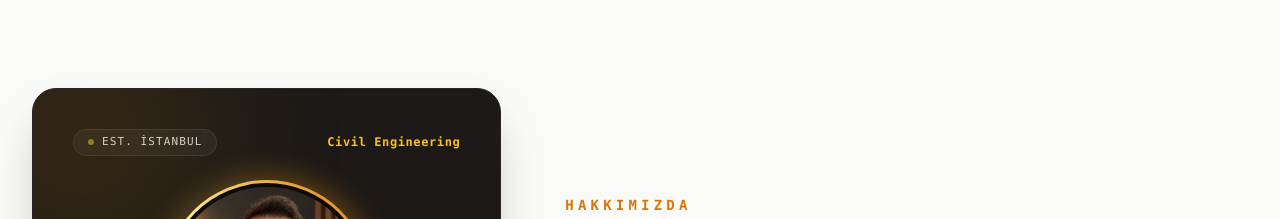
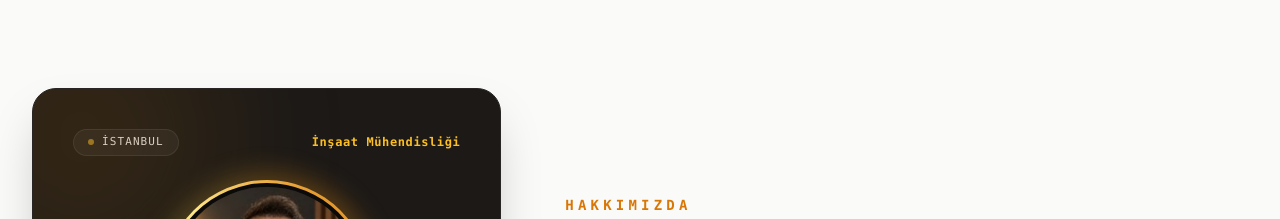
Before and after one commit to yusufcalisir/construction-web, a Next.js app: page / in a window 1280 px wide. Shown: the part 840-1059 px from the top of the page. Built offline with nearby package versions, Linux system fonts and the light colour scheme.

Commit message:
fix: localize Livan Gur card badges for Istanbul and civil engineering discipline

```diff
--- a/components/About.tsx
+++ b/components/About.tsx
@@ -33,7 +33,7 @@ export default function About() {
                   {t('about.since')}
                 </span>
                 <span className="text-amber-400 text-xs font-mono tracking-wider font-semibold">
-                  Civil Engineering
+                  {t('about.discipline')}
                 </span>
               </div>
 
@@ -63,7 +63,7 @@ export default function About() {
                 {/* Verified Civil Engineer Seal */}
                 <div
                   className="absolute bottom-1 right-1 sm:bottom-2 sm:right-2 w-10 h-10 rounded-full bg-gradient-to-br from-amber-400 to-amber-600 border-2 border-stone-900 shadow-xl flex items-center justify-center text-stone-950"
-                  title="İnşaat Mühendisi"
+                  title={t('about.discipline')}
                 >
                   <svg className="w-5 h-5 text-stone-950" fill="currentColor" viewBox="0 0 24 24">
                     <path d="M12 1L3 5v6c0 5.55 3.84 10.74 9 12 5.16-1.26 9-6.45 9-12V5l-9-4zm-2 16l-4-4 1.41-1.41L10 14.17l6.59-6.59L18 9l-8 8z" />
--- a/components/LanguageProvider.tsx
+++ b/components/LanguageProvider.tsx
@@ -133,7 +133,8 @@ const translations: Record<Language, Record<string, string>> = {
     'about.badge': 'Hakkımızda',
     'about.title': 'Bir Proje Firması Olarak Biz',
     'about.description': 'Ber Tadilat olarak üst segment konut ve ticari projelerin tasarım, mühendislik denetimi ve uygulamasını tek çatı altında yönetiyoruz. Kurucumuz İnşaat Mühendisi Livan Gür öncülüğünde, her projeyi salt bir tadilat değil; kalıcı bir değer yatırımı olarak ele alıyoruz.',
-    'about.since': 'Est. İstanbul',
+    'about.since': 'İstanbul',
+    'about.discipline': 'İnşaat Mühendisliği',
     'about.engineer.name': 'Livan Gür',
     'about.engineer.title': 'İnşaat Mühendisi, Kurucu ve Proje Direktörü',
     'about.engineer.edu': 'Okan Üniversitesi • İnşaat Mühendisliği (Tam Burslu)',
@@ -316,6 +317,7 @@ const translations: Record<Language, Record<string, string>> = {
     'about.title': 'Who We Are as a Project Firm',
     'about.description': 'At Ber Tadilat, we manage the design, engineering oversight and application of premium residential and commercial projects under one roof. Led by our founder, Civil Engineer Livan Gür, we treat every project not merely as a renovation, but as a lasting value investment.',
     'about.since': 'Est. Istanbul',
+    'about.discipline': 'Civil Engineering',
     'about.engineer.name': 'Livan Gür',
     'about.engineer.title': 'Civil Engineer, Founder and Project Director',
     'about.engineer.edu': 'Okan University • Civil Engineering (Full Scholarship)',
@@ -509,6 +511,7 @@ const translations: Record<Language, Record<string, string>> = {
     'about.title': 'نحن كشركة مشاريع متكاملة',
     'about.description': 'في بر تاديلات (Ber Tadilat)، ندير التصميم والإشراف الهندسي وتنفيذ المشاريع السكنية والتجارية الراقية تحت سقف واحد. بقيادة مؤسسنا المهندس المدني ليفان غور، نتعامل مع كل مشروع ليس مجرد تجديد, بل استثماراً في قيمة دائمة.',
     'about.since': 'إسطنبول',
+    'about.discipline': 'هندسة مدنية',
     'about.engineer.name': 'ليفان غور (Livan Gür)',
     'about.engineer.title': 'مهندس مدني، المؤسس ومدير المشاريع',
     'about.engineer.edu': 'جامعة أوكان • هندسة مدنية (منحة كاملة)',
@@ -714,6 +717,7 @@ const translations: Record<Language, Record<string, string>> = {
     'about.title': 'ما به عنوان یک شرکت پروژه',
     'about.description': 'در بر تادیلات (Ber Tadilat)، طراحی، نظارت مهندسی و اجرای پروژه‌های مسکونی و تجاری برتر را زیر یک سقف مدیریت می‌کنیم. به رهبری بنیانگذار ما، مهندس عمران لیوان گور، هر پروژه را نه صرفاً یک بازسازی, بلکه یک سرمایه‌گذاری ارزش ماندگار می‌دانیم.',
     'about.since': 'استانبول',
+    'about.discipline': 'مهندسی عمران',
     'about.engineer.name': 'لیوان گور (Livan Gür)',
     'about.engineer.title': 'مهندس عمران، بنیان‌گذار و مدیر پروژه‌ها',
     'about.engineer.edu': 'دانشگاه اوکان • مهندسی عمران (بورسیه کامل)',
```
